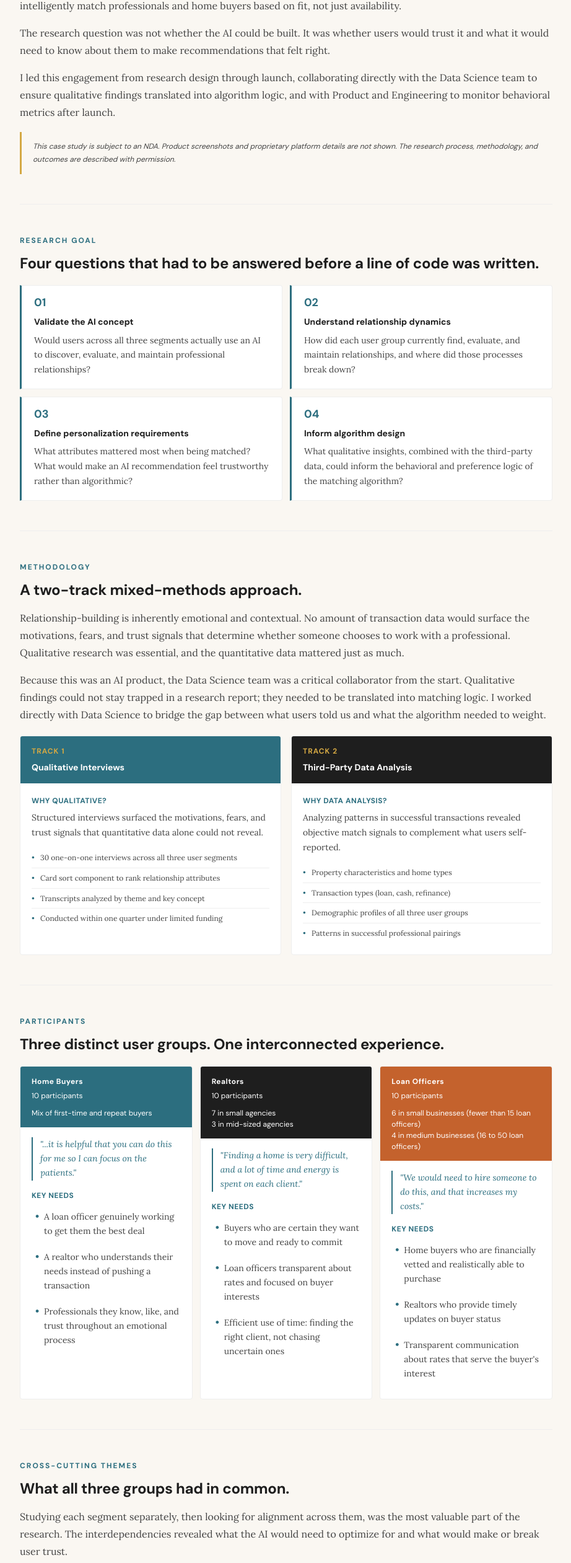
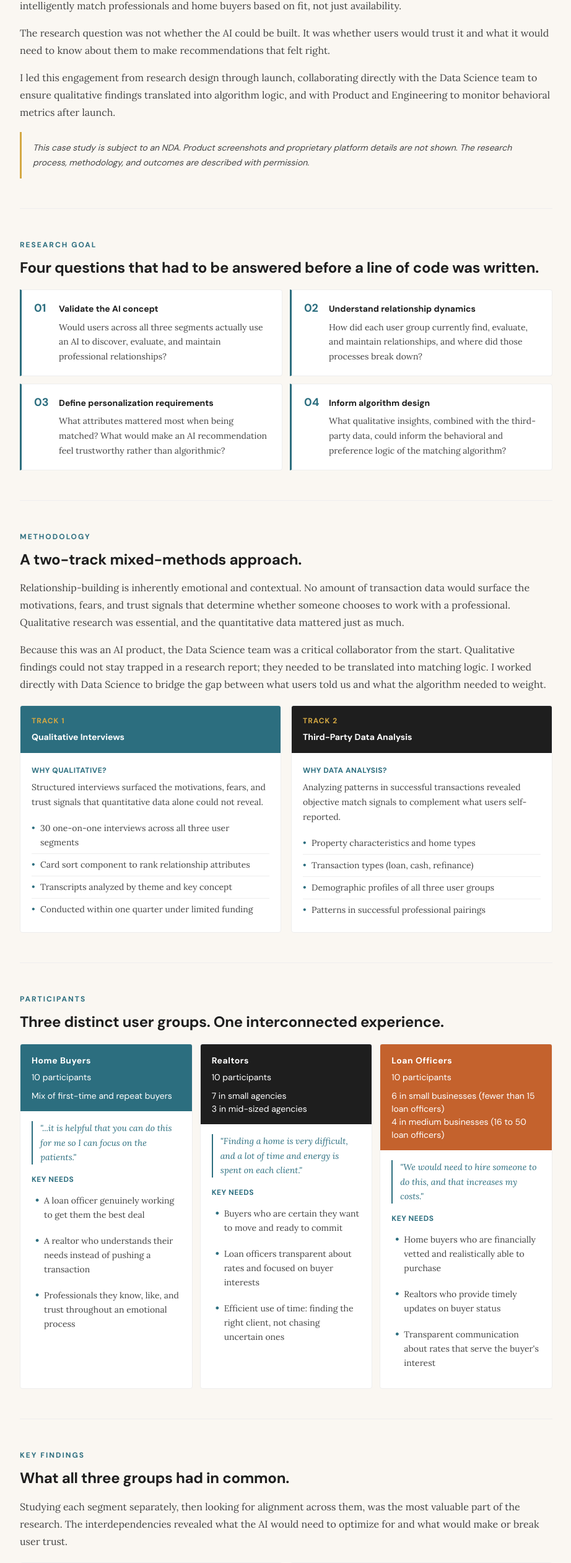
Before and after one commit to jesseleedespard/jesseleedespard.com, a React (Vite) app: page /case-studies/proptech in a window 1280 px wide. Shown: the part 941-3463 px from the top of the page at 62% size, without its empty margins (178-1100 px from the left). Built offline with nearby package versions, Linux system fonts and the light colour scheme.

Commit message:
bump PropTech card titles, bulleted items, and meta lines from xs to sm for consistency

```diff
--- a/src/app/pages/CaseStudyProptech.tsx
+++ b/src/app/pages/CaseStudyProptech.tsx
@@ -53,7 +53,7 @@ html { scroll-behavior: smooth; }
 .divider { height: 1px; background: var(--light-gray); margin: 48px 0 0; }
 
 /* NDA NOTE */
-.nda-note { background: var(--cream); border-left: 3px solid var(--gold); border-radius: 0 var(--radius-sm) var(--radius-sm) 0; padding: 13px 18px; margin-top: 18px; font-family: var(--display); font-size: var(--font-size-xs); color: var(--dark-gray); font-style: italic; }
+.nda-note { background: var(--cream); border-left: 3px solid var(--gold); border-radius: 0 var(--radius-sm) var(--radius-sm) 0; padding: 13px 18px; margin-top: 18px; font-family: var(--display); font-size: var(--font-size-sm); color: var(--dark-gray); font-style: italic; }
 
 /* GRID */
 .grid2 { display: grid; grid-template-columns: 1fr 1fr; gap: 12px; margin-top: 20px; }
@@ -61,8 +61,9 @@ html { scroll-behavior: smooth; }
 @media (max-width: 680px) { .proptech-case-study-page .grid2, .proptech-case-study-page .grid3 { grid-template-columns: 1fr; } }
 
 /* TEAL-BORDER CARD */
-.card { background: var(--white); border: 1px solid var(--light-gray); border-left: 3px solid var(--teal); border-radius: 0 var(--radius-sm) var(--radius-sm) 0; padding: 18px 20px; }
-.card .theme-num { display: block; margin-bottom: 10px; line-height: 1; }
+.card { background: var(--white); border: 1px solid var(--light-gray); border-left: 3px solid var(--teal); border-radius: 0 var(--radius-sm) var(--radius-sm) 0; padding: 18px 20px; display: flex; gap: 12px; align-items: flex-start; }
+.card .theme-num { min-width: 28px; flex-shrink: 0; line-height: 1.3; }
+.card-content { flex: 1; min-width: 0; }
 .card-title { font-family: var(--display); font-size: var(--font-size-sm); font-weight: 700; color: var(--charcoal); margin-bottom: 6px; }
 .card-body { font-size: var(--font-size-sm); line-height: 1.7; color: var(--dark-gray); }
 
@@ -76,16 +77,16 @@ html { scroll-behavior: smooth; }
 .track-body { padding: 18px; }
 .track-why { font-family: var(--display); font-size: var(--font-size-xs); font-weight: 700; color: var(--teal); margin-bottom: 5px; text-transform: uppercase; letter-spacing: 0.5px; }
 .track-text { font-size: var(--font-size-sm); line-height: 1.7; color: var(--dark-gray); margin-bottom: 12px; }
-.track-list-item { font-size: var(--font-size-xs); line-height: 1.65; color: var(--dark-gray); padding: 6px 0 6px 14px; border-bottom: 1px solid var(--light-gray); position: relative; }
+.track-list-item { font-size: var(--font-size-sm); line-height: 1.65; color: var(--dark-gray); padding: 6px 0 6px 14px; border-bottom: 1px solid var(--light-gray); position: relative; }
 .track-list-item::before { content: '•'; position: absolute; left: 0; color: var(--teal); }
 .track-list-item:last-child { border-bottom: none; }
 
 /* SEGMENT CARDS */
 .segment-card { background: var(--white); border: 1px solid var(--light-gray); border-radius: var(--radius-sm); overflow: hidden; }
 .segment-head { padding: 14px 18px; }
-.segment-title { font-family: var(--display); font-size: var(--font-size-xs); font-weight: 700; color: var(--white); letter-spacing: 0.5px; }
-.segment-count { font-family: var(--display); font-size: var(--font-size-xs); color: var(--white) !important; margin-top: 2px; }
-.segment-breakdown { font-family: var(--display); font-size: var(--font-size-xs); color: var(--white) !important; margin-top: 8px; line-height: 1.5; }
+.segment-title { font-family: var(--display); font-size: var(--font-size-sm); font-weight: 700; color: var(--white); letter-spacing: 0.5px; }
+.segment-count { font-family: var(--display); font-size: var(--font-size-sm); color: var(--white) !important; margin-top: 2px; }
+.segment-breakdown { font-family: var(--display); font-size: var(--font-size-sm); color: var(--white) !important; margin-top: 8px; line-height: 1.5; }
 .segment-body { padding: 16px 18px; }
 .segment-quote { font-family: var(--body); font-size: var(--font-size-sm); line-height: 1.65; color: var(--teal); font-style: italic; margin-bottom: 14px; border-left: 2px solid var(--teal); padding-left: 12px; }
 .segment-insight { font-family: var(--display); font-size: var(--font-size-xs); font-weight: 700; color: var(--teal); margin-bottom: 6px; text-transform: uppercase; letter-spacing: 0.5px; }
@@ -203,23 +204,31 @@ html { scroll-behavior: smooth; }
           <div className="grid2">
             <div className="card">
               <div className="theme-num">01</div>
+              <div className="card-content">
                 <div className="card-title">Validate the AI concept</div>
                 <div className="card-body">Would users across all three segments actually use an AI to discover, evaluate, and maintain professional relationships?</div>
               </div>
+            </div>
             <div className="card">
               <div className="theme-num">02</div>
+              <div className="card-content">
                 <div className="card-title">Understand relationship dynamics</div>
                 <div className="card-body">How did each user group currently find, evaluate, and maintain relationships, and where did those processes break down?</div>
               </div>
+            </div>
             <div className="card">
               <div className="theme-num">03</div>
+              <div className="card-content">
                 <div className="card-title">Define personalization requirements</div>
                 <div className="card-body">What attributes mattered most when being matched? What would make an AI recommendation feel trustworthy rather than algorithmic?</div>
               </div>
+            </div>
             <div className="card">
               <div className="theme-num">04</div>
+              <div className="card-content">
                 <div className="card-title">Inform algorithm design</div>
                 <div className="card-body">What qualitative insights, combined with the third-party data, could inform the behavioral and preference logic of the matching algorithm?</div>
+              </div>
             </div>
           </div>
         </div>
@@ -329,7 +338,7 @@ html { scroll-behavior: smooth; }
         <div className="divider" />
 
         <div className="section">
-          <div className="section-label">Cross-Cutting Themes</div>
+          <div className="section-label">Key Findings</div>
           <h2>What all three groups had in common.</h2>
           <p>
             Studying each segment separately, then looking for alignment across them, was the most valuable part of the research. The interdependencies revealed what the AI would need to optimize for and what would make or break user trust.
```
Lines whose indentation alone changed are shown as unchanged.
